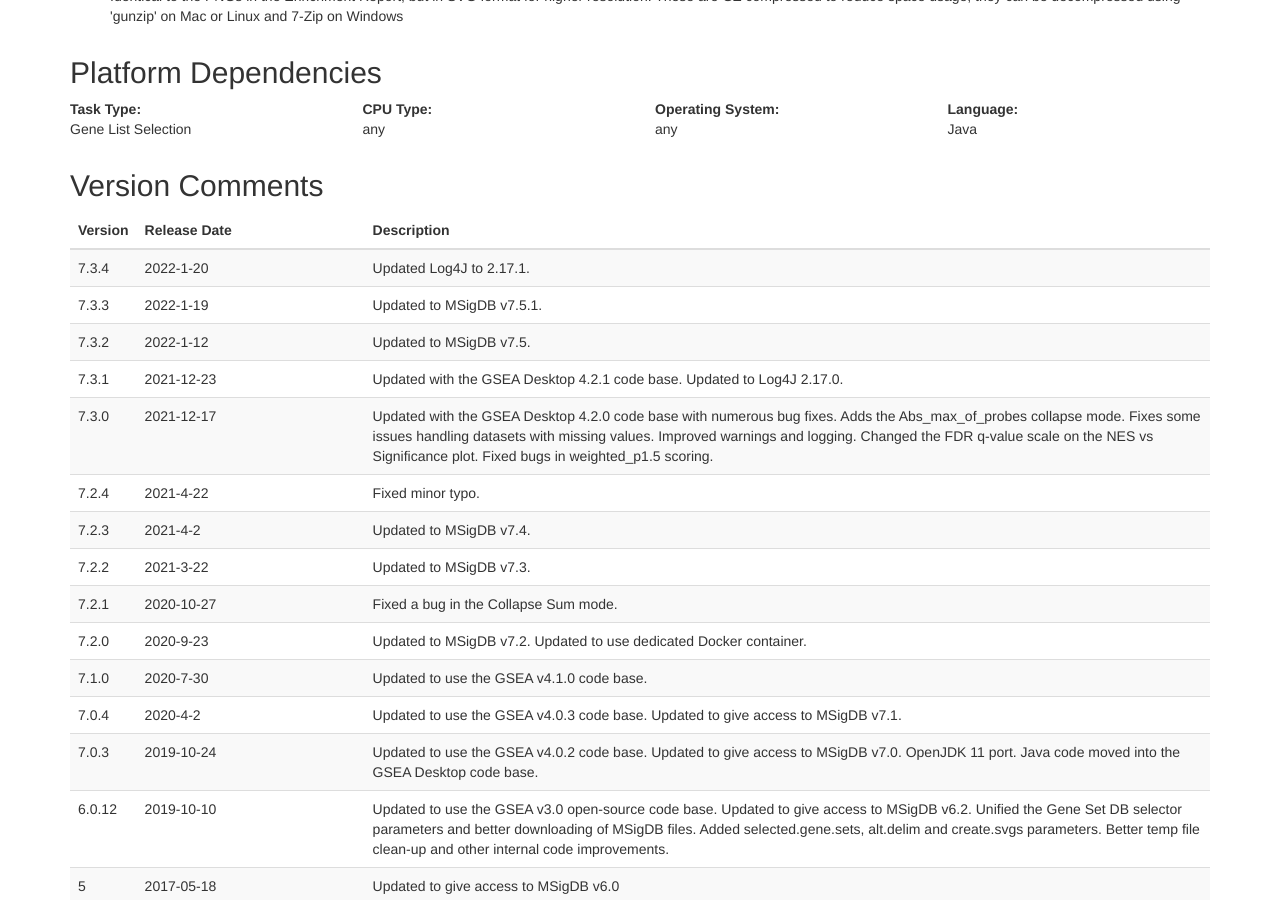
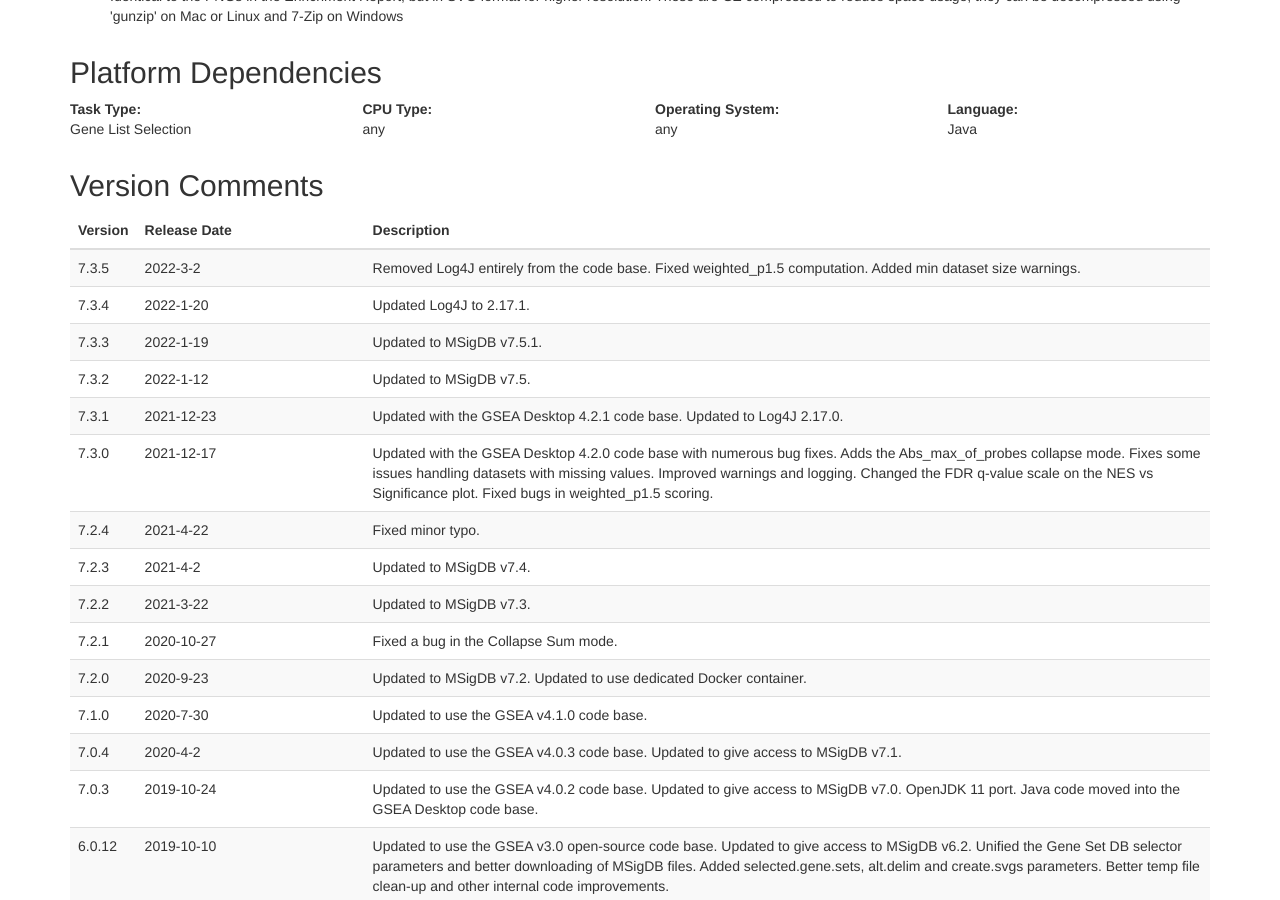
Before and after one commit to GSEA-MSigDB/gseapreranked-gpmodule, a Jekyll site: the page docs/v7/index.html, which Jekyll copies as it is, in a window 1280 px wide and 900 px high, scrolled down 3678 px. Built offline with Jekyll 4.4.1, drawn with Linux system fonts in a browser that asks for light colours.

Commit message:
Updated to GSEA 4.2.3
Removed Log4J entirely from the code base.  Fixed weighted_p1.5
computation.  Added min dataset size warnings.

```diff
--- a/docs/v7/index.html
+++ b/docs/v7/index.html
@@ -281,6 +281,11 @@
 				</thead>
 				<tbody>
                         <tr>
+                            <td>7.3.5</td>
+                            <td>2022-3-2</td>
+                            <td>Removed Log4J entirely from the code base.  Fixed weighted_p1.5 computation.  Added min dataset size warnings.</td>
+                        </tr>
+                        <tr>
                             <td>7.3.4</td>
                             <td>2022-1-20</td>
                             <td>Updated Log4J to 2.17.1.</td>
```
Also changed, not shown: docs/v7/test.md (+5 -0 lines), 2 other files.
